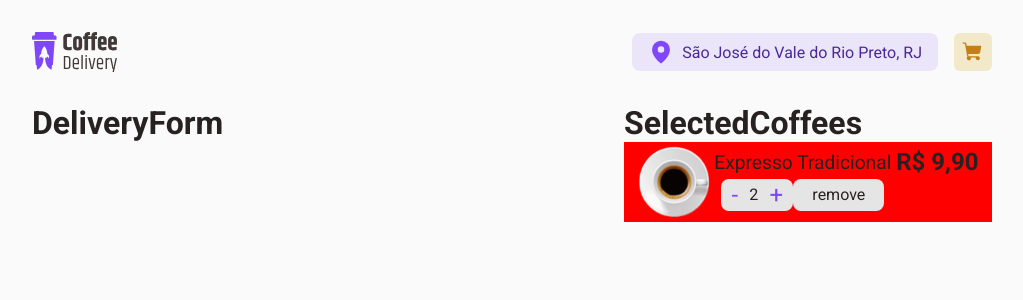
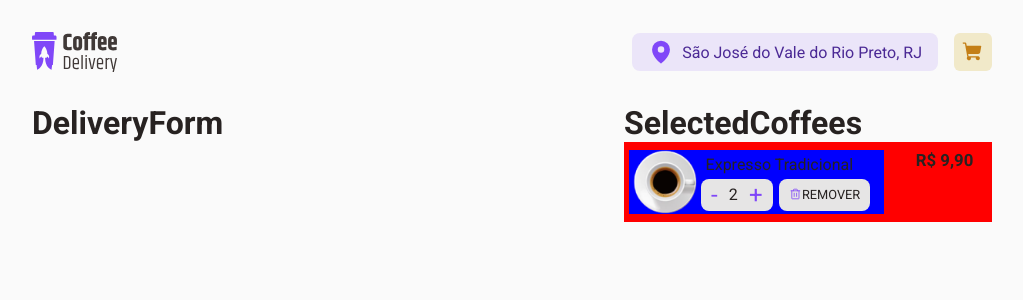
Before and after one commit to GabrielGCJ/d-02-react-js-rocketseat-coffee-delivery, a React (Vite) app: page /checkout in a window 1280 px wide. Shown: the top 300 px of the page, without its empty margins (128-1151 px from the left). Built offline with nearby package versions, Linux system fonts and the light colour scheme.

Commit message:
feature/update-styles-coffee-selected

```diff
--- a/src/components/SelectedCoffee/SelectedCoffee.tsx
+++ b/src/components/SelectedCoffee/SelectedCoffee.tsx
@@ -1,3 +1,4 @@
+import { Binoculars, Trash } from 'phosphor-react'
 import { expressoTradicionalImg } from '../../assents'
 
 import {
@@ -16,9 +17,9 @@ export const SelectedCoffee = () => {
   return (
     <SelectedCoffeeContainer>
       <ImgTitleButonsContainer>
-        {/* <ImgContainer> */}
-        <img src={expressoTradicionalImg} alt="" />
-        {/* </ImgContainer> */}
+        <ImgContainer>
+          <img src={expressoTradicionalImg} alt="" />
+        </ImgContainer>
 
         <TitleAndButtonsContainer>
           <TitleContainer>
@@ -33,7 +34,8 @@ export const SelectedCoffee = () => {
             </QuantityContainer>
 
             <RemoveButtonContainer>
-              <p>remove</p>
+              <Trash />
+              <p>REMOVER</p>
             </RemoveButtonContainer>
           </ButtonsContainer>
         </TitleAndButtonsContainer>
--- a/src/components/SelectedCoffee/styles.ts
+++ b/src/components/SelectedCoffee/styles.ts
@@ -5,10 +5,11 @@ export const SelectedCoffeeContainer = styled.div`
   display: flex;
   flex-direction: row;
   align-items: center;
-  justify-content: center;
+  /* justify-content: center; */
+  padding: 0.3rem;
 
-  width: 23rem;
-  height: 5rem;
+  width: 368px;
+  height: 80px;
 
   img {
     width: 4.5rem;
@@ -16,28 +17,41 @@ export const SelectedCoffeeContainer = styled.div`
 `
 
 export const ImgTitleButonsContainer = styled.div`
+  background-color: blue;
+
   display: flex;
+  justify-content: start;
+
+  width: 255px;
+  height: 64px;
 `
 
-// export const ImgContainer = styled.div``
+export const ImgContainer = styled.div`
+  display: flex;
+  justify-content: start;
+`
 
 export const ButtonsContainer = styled.div`
   display: flex;
   flex-direction: row;
   justify-content: start;
+  gap: 0.4rem;
 `
 
 export const TitleAndButtonsContainer = styled.div`
   display: flex;
   flex-direction: column;
-  align-items: center;
+  align-items: start;
 `
 
 export const TitleContainer = styled.div`
   display: flex;
+  align-items: center;
+
+  justify-content: start;
   padding: 0.3rem;
 
-  font-size: 1.2rem;
+  font-size: 1rem;
 `
 
 export const QuantityContainer = styled.div`
@@ -45,8 +59,6 @@ export const QuantityContainer = styled.div`
   flex-direction: row;
   align-items: center;
   justify-content: center;
-
-  /* padding-right: 20px; */
 
   width: 72px;
   height: 32px;
@@ -75,10 +87,23 @@ export const RemoveButtonContainer = styled.div`
   text-align: center;
   align-items: center;
   justify-content: center;
+
+  font-size: 0.8rem ;
+
+  svg {
+    color: ${(props) => props.theme['purple-600']};
+    /* padding-right: 10px; */
+  }
 `
 
 export const PriceContainer = styled.div`
-  /* display: flex; */
-  /* flex-direction: row; */
-  padding-bottom: 2.5rem;
+  display: flex;
+  font-size: 0.7rem;
+  padding-bottom: 2.8rem;
+  padding-left: 2rem;
+  justify-content: end;
+  align-items: end;
+  /* position: absolute;
+  top: 20px;
+  left: 20px; */
 `
```
